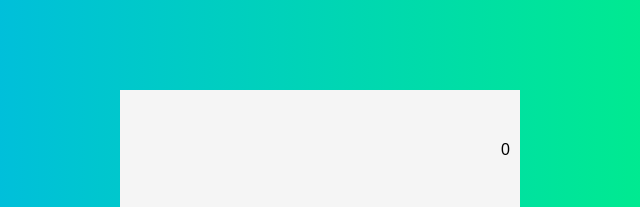
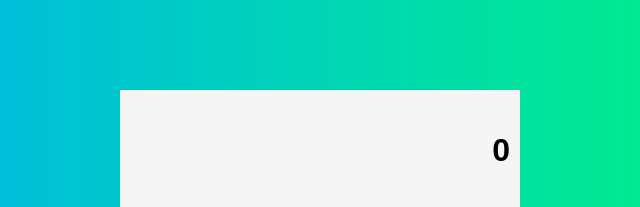
Before and after one commit to mohamedisakr/vanilla-javascript-calculator, a plain HTML site: page index.html in a window 1280 px wide. Shown: the top 207 px of the page, 320-960 px from the left. Drawn offline with Linux system fonts and the light colour scheme.

Commit message:
adjusting output div

```diff
--- a/styles.css
+++ b/styles.css
@@ -41,6 +41,8 @@ body {
   grid-column: 1 / -1;
   /* background-color:  rgba(0, 0, 0, .75); */
   background-color: whitesmoke;
+  font-weight: bold;
+  font-size: xx-large;
   display: flex;
   align-items: flex-end;
   justify-content: space-around;
```
